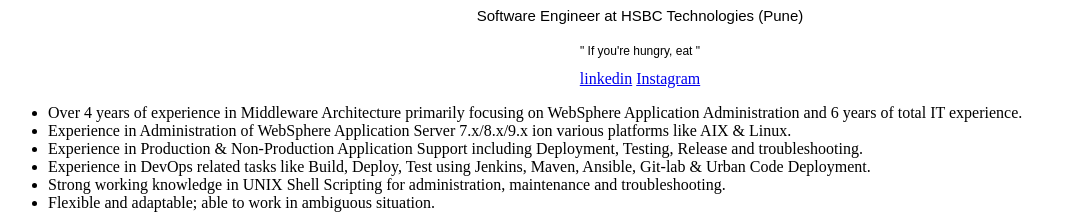
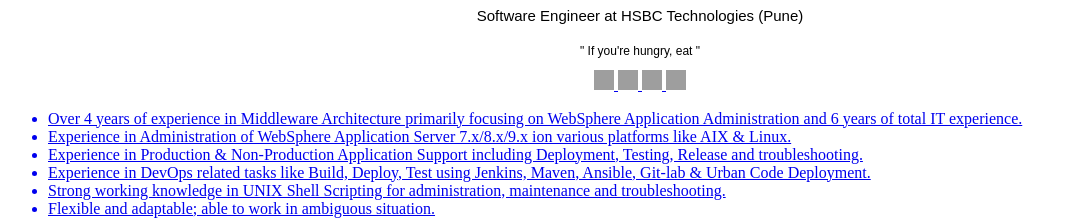
Before and after one commit to sahaban/myWebsite, a plain HTML site: page index.html in a window 1280 px wide. Shown: the part 316-536 px from the top of the page, without its empty margins (0-1078 px from the left). Drawn offline with Linux system fonts and the light colour scheme; grey boxes are pictures that could not be loaded.

Commit message:
Added image hyperlinks for the social media

```diff
--- a/index.html
+++ b/index.html
@@ -14,8 +14,10 @@
 </div>
 
 <div class="Links">
-<a href="https://www.linkedin.com/in/sahaban/">linkedin</a>
-<a href="https://www.instagram.com/sahaban_/">Instagram</a>
+<a href="https://www.linkedin.com/in/sahaban/"><img src="https://cdn-icons-png.flaticon.com/512/3536/3536505.png" width="20" height="20"</a>
+<a href="https://github.com/sahaban"><img src="https://cdn-icons-png.flaticon.com/512/25/25657.png" width="20" height="20"</a>
+<a href="https://www.instagram.com/sahaban_/"><img src="https://cdn-icons-png.flaticon.com/512/2111/2111463.png" width="20" height="20"</a>
+<a href="https://www.facebook.com/nayak.sahaban"><img src="https://cdn-icons-png.flaticon.com/512/733/733547.png" width="20" height="20"</a>
 </div>
 
 <div class="AboutMe">
```
